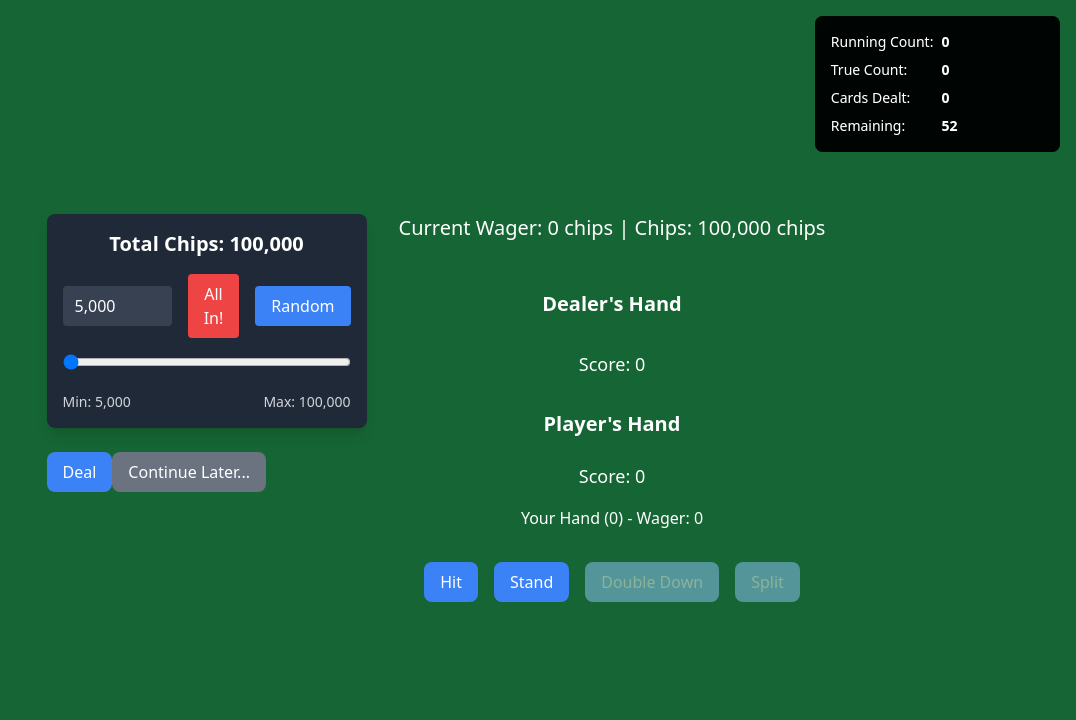
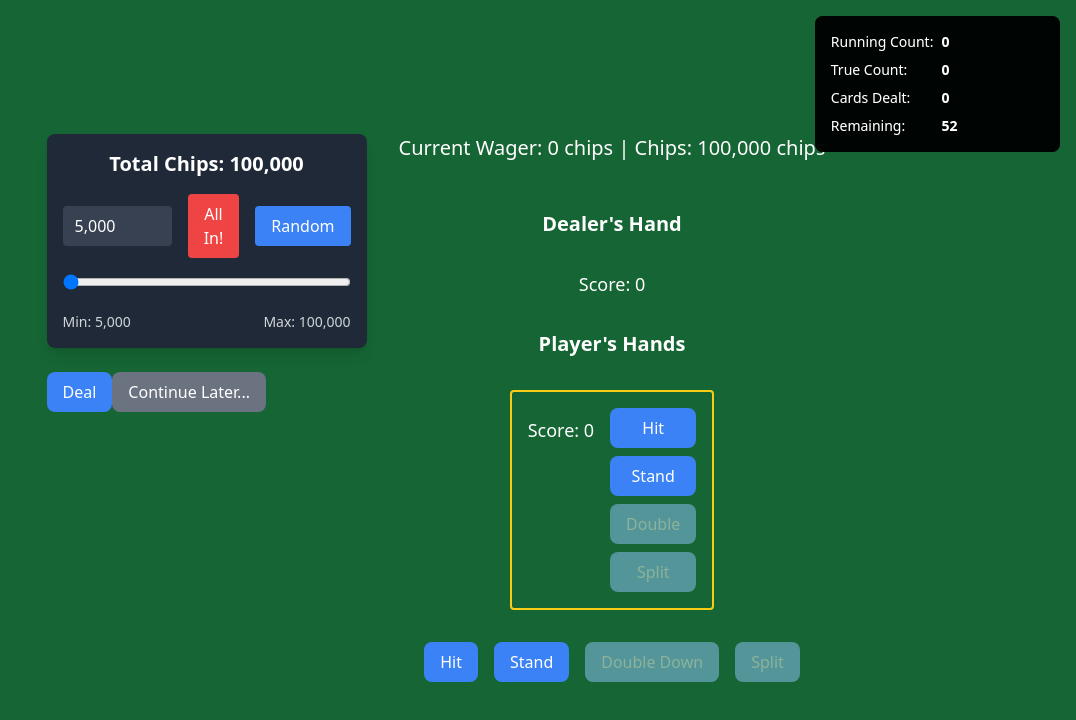
Before and after one commit to DanDo385/bj-next, a Next.js app: page / in a window 1280 px wide. Shown: the top 720 px of the page, without its empty margins (204-1280 px from the left). Built offline with nearby package versions, Linux system fonts and the light colour scheme.

Commit message:
working on split hands

```diff
--- a/components/PlayerHand.jsx
+++ b/components/PlayerHand.jsx
@@ -6,6 +6,7 @@
 
 import { useGameContext } from '../context/GameContext';
 import Card from './Card';
+import Button from './ui/Button';
 import { calculateScore } from '../utils/score';
 
 const PlayerHand = () => {
@@ -14,10 +15,60 @@ const PlayerHand = () => {
     playerScore,
     splitHands,
     currentHandIndex,
-    currentWager
+    currentWager,
+    hit,
+    stand,
+    double,
+    split,
+    isPlayerTurn,
+    chips
   } = useGameContext();
 
-  const renderHand = (cards, score, isDoubled, wager) => (
+  // If no split has occurred, wrap the single hand in an array.
+  const hands =
+    splitHands && splitHands.length > 0
+      ? splitHands
+      : [{ cards: playerHand, wager: currentWager, isDoubled: false }];
+
+  // When there are no splits, treat the only hand as active (index 0)
+  const activeHandIndex =
+    splitHands && splitHands.length > 0 ? currentHandIndex : 0;
+
+  // Helpers for button disabling – note these now take a hand (object) instead of looking it up by index.
+  const canDoubleForHand = (hand) => {
+    return hand.cards.length === 2 && chips >= hand.wager;
+  };
+
+  const canSplitHand = (hand) => {
+    if (!hand || hand.cards.length !== 2) return false;
+    const [card1, card2] = hand.cards;
+    // Assumes card names are formatted like "8-hearts", "8-spades", etc.
+    return card1.split('-')[0] === card2.split('-')[0] && chips >= hand.wager;
+  };
+
+  // Renders the action buttons for a given hand index.
+  const renderActionButtons = (handIndex) => (
+    <div className="flex flex-col space-y-2">
+      <Button onClick={() => hit(handIndex)}>Hit</Button>
+      <Button onClick={() => stand(handIndex)}>Stand</Button>
+      <Button
+        onClick={() => double(handIndex)}
+        disabled={!canDoubleForHand(hands[handIndex])}
+      >
+        Double
+      </Button>
+      <Button
+        onClick={() => split(handIndex)}
+        disabled={!canSplitHand(hands[handIndex])}
+      >
+        Split
+      </Button>
+    </div>
+  );
+
+  // Renders a hand along with its cards, score, and action buttons.
+  const renderHand = (cards, score, isDoubled, wager, handIndex) => (
+    <div className="flex items-start space-x-4">
       <div className="flex flex-col items-center space-y-2">
         <div className="flex space-x-2">
           {cards.map((card, index) => (
@@ -28,34 +79,36 @@ const PlayerHand = () => {
           <div>Score: {score}</div>
           {isDoubled && (
             <div className="text-yellow-400">
-            Doubled Down! (${wager.toLocaleString()})
+              Doubled Down! ({wager.toLocaleString()})
             </div>
           )}
         </div>
       </div>
+      {isPlayerTurn && handIndex !== undefined && renderActionButtons(handIndex)}
+    </div>
   );
 
   return (
-    <div className="flex flex-col items-center space-y-4">
-      <h2 className="text-xl font-bold text-white">Player's Hand</h2>
-      {splitHands && splitHands.length > 0 ? (
-        <div className="space-y-6">
-          {splitHands.map((hand, index) => (
+    <div className="flex flex-col items-center space-y-8">
+      <h2 className="text-xl font-bold text-white">Player's Hands</h2>
+      {/* The flex container will re-arrange the hands on the screen */}
+      <div className="flex flex-wrap justify-center gap-8">
+        {hands.map((hand, index) => (
           <div
             key={index}
-              className={`flex flex-col items-center space-y-2 p-4 rounded ${
-                currentHandIndex === index ? 'border-2 border-yellow-400' : ''
+            className={`p-4 rounded ${
+              activeHandIndex === index ? 'border-2 border-yellow-400' : ''
             }`}
           >
-              {renderHand(hand.cards, calculateScore(hand.cards), hand.isDoubled, hand.wager)}
+            {renderHand(
+              hand.cards,
+              calculateScore(hand.cards),
+              hand.isDoubled,
+              hand.wager,
+              index
+            )}
           </div>
         ))}
-        </div>
-      ) : (
-        renderHand(playerHand, playerScore, false, currentWager)
-      )}
-      <div className="text-white">
-        Your Hand ({playerScore}) - Wager: {currentWager?.toLocaleString()}
       </div>
     </div>
   );
```
Also changed, not shown: components/ui/Alert.jsx (deleted). Lines whose indentation alone changed are shown as unchanged.
